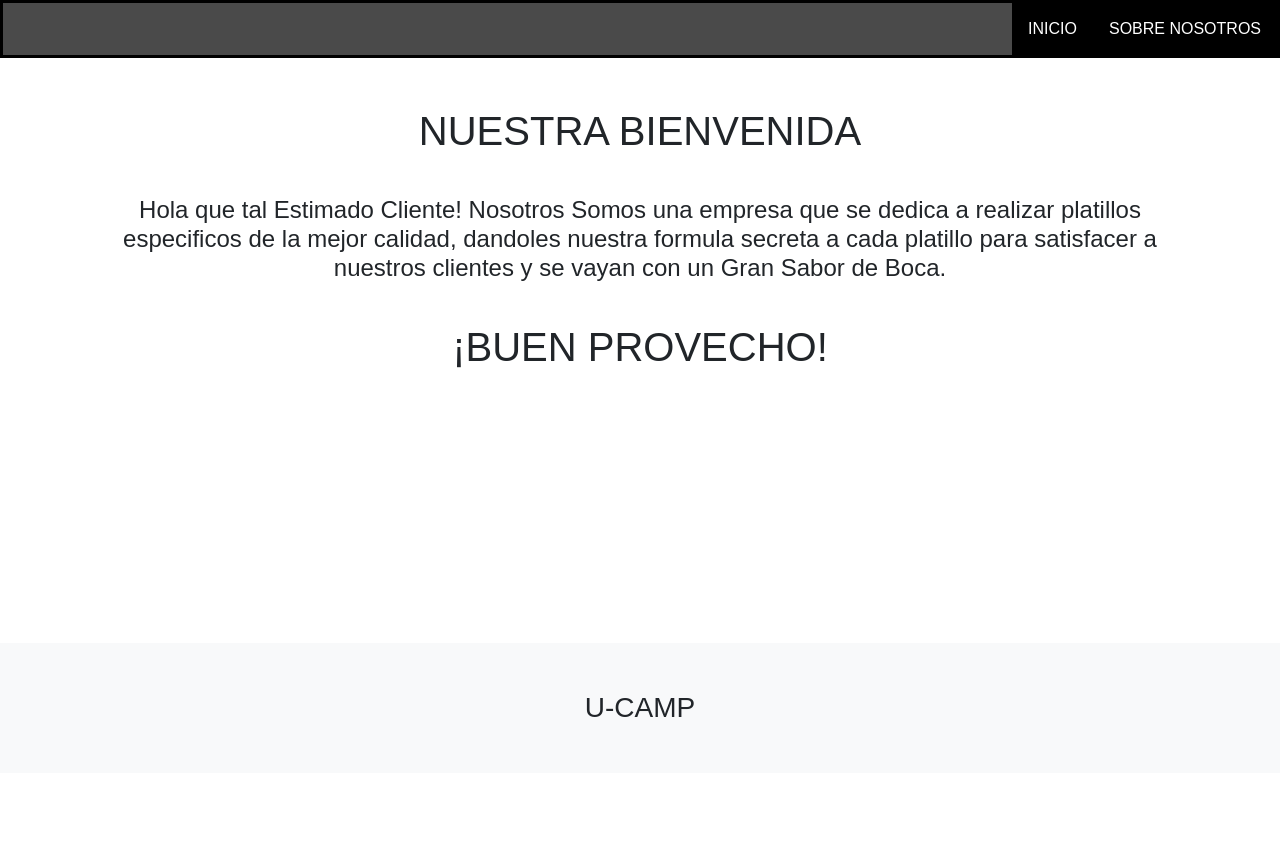
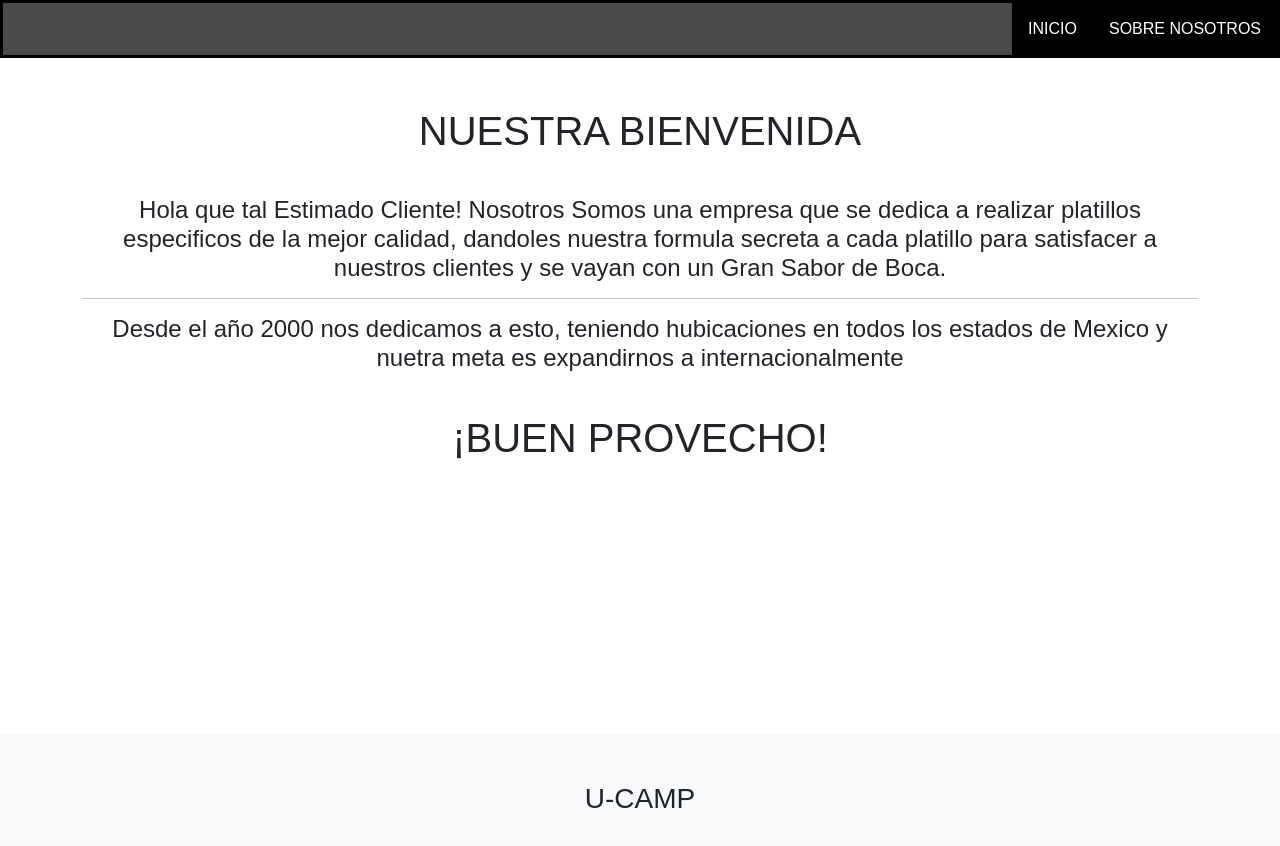
Before and after one commit to Mike-mk3/clase-15, a React (Vite) app: page /#/ in a window 1280 px wide. Shown: the top 846 px of the page. Before the commit the page ends 800 px from the top, so only its background shows below. Built offline with nearby package versions, Linux system fonts and the light colour scheme.

Commit message:
retoques

```diff
--- a/src/pages/Footer.jsx
+++ b/src/pages/Footer.jsx
@@ -1,6 +1,6 @@
 function Footer({PROPS}) {
     return (
-        <footer>
+        <footer className="">
         <h3 className=" d-flex  py-5   bg-body-tertiary align-items-center flex-column">{PROPS}</h3>
       </footer>
      );
--- a/src/pages/Home.jsx
+++ b/src/pages/Home.jsx
@@ -69,6 +69,11 @@ function Home() {
       <td>Restaurant MK</td>
 
     </tr>
+    <tr>
+      <th >Ubicacion:</th>
+      <td >San Luis Potosi</td>
+
+    </tr>
   </tbody>
 </table>
 
--- a/src/pages/Nosotros.jsx
+++ b/src/pages/Nosotros.jsx
@@ -15,7 +15,10 @@ function Nosotros({}) {
                     <h1>NUESTRA BIENVENIDA</h1>
                     <hr />
                     <h4 className="text-center">Hola que tal Estimado Cliente!
-                        Nosotros Somos una empresa que se dedica a realizar platillos especificos de la mejor calidad, dandoles nuestra formula secreta a cada platillo para satisfacer a nuestros clientes y se vayan con un Gran Sabor de Boca.</h4>
+                        Nosotros Somos una empresa que se dedica a realizar platillos especificos de la mejor calidad, dandoles nuestra formula secreta a cada platillo para satisfacer a nuestros clientes y se vayan con un Gran Sabor de Boca.
+                        <hr />
+
+                        Desde el año 2000 nos  dedicamos a esto, teniendo hubicaciones en todos los estados de Mexico y nuetra meta es expandirnos a internacionalmente</h4>
                     <hr />
                     <h1>¡BUEN PROVECHO!</h1>
                     <hr /><hr /><hr /><hr /><hr /><hr /><hr /><hr />
```
Also changed, not shown: src/pages/Frase.jsx (deleted, +0 -17 lines), src/App.jsx (line endings or trailing spaces).
